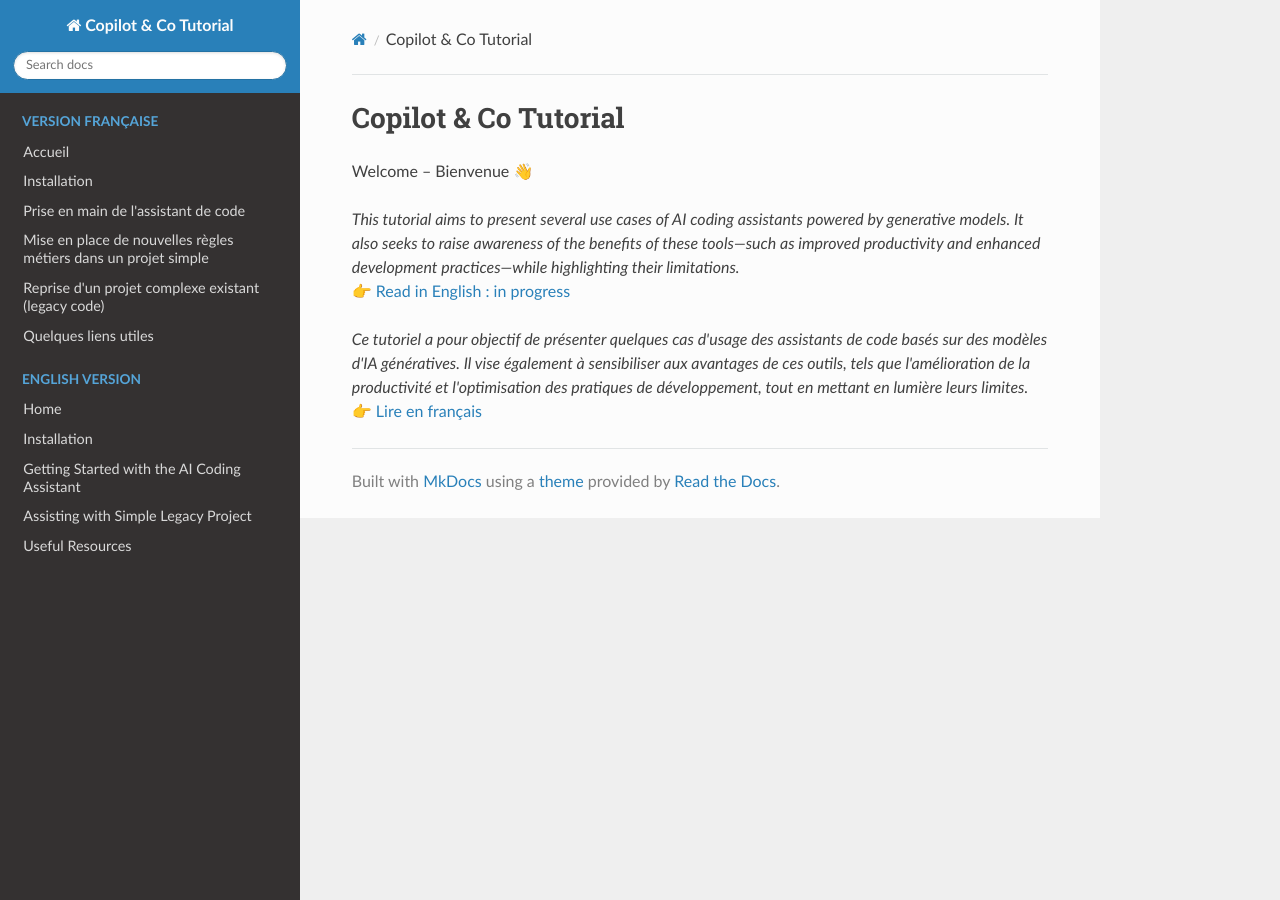
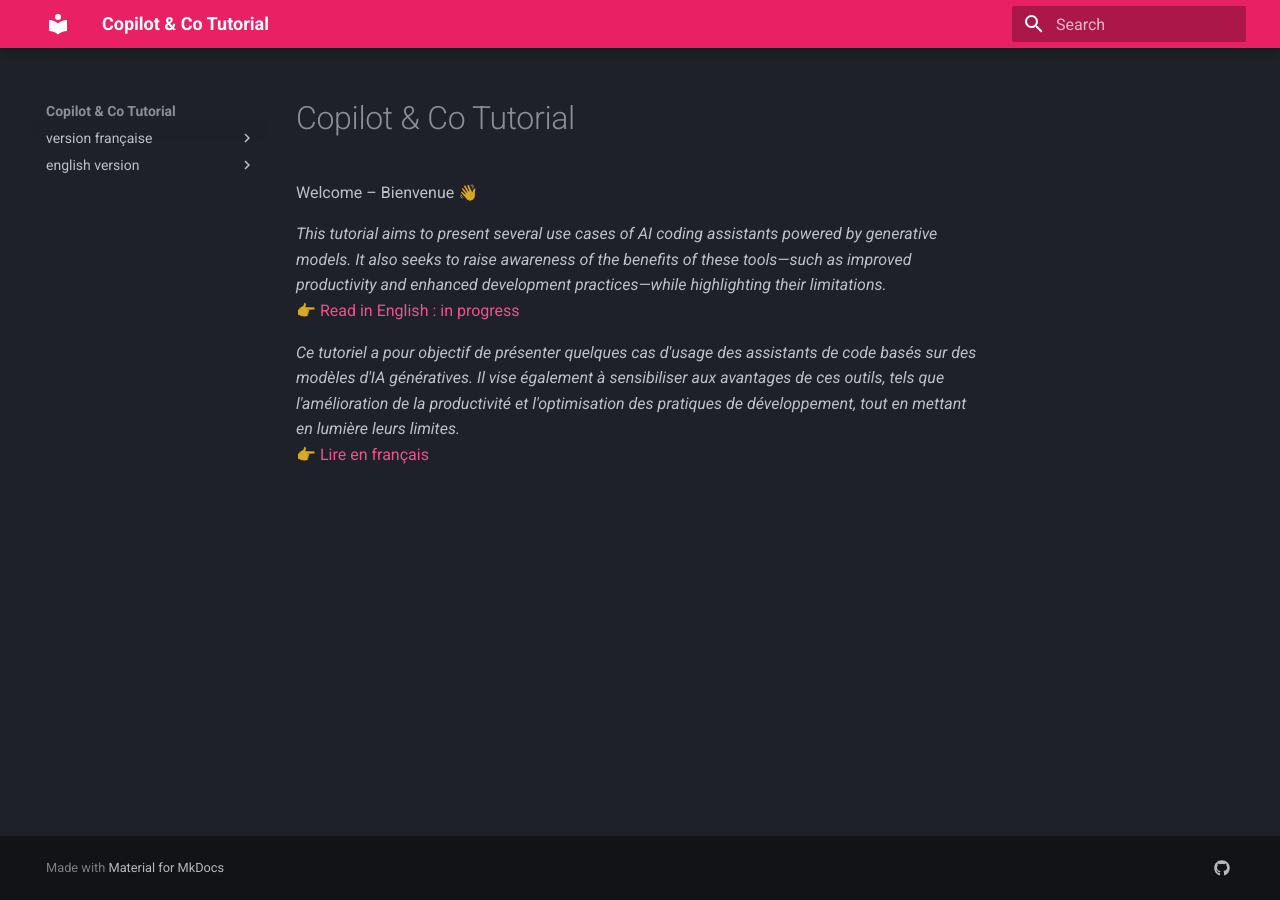
Before and after one commit to iblasquez/tuto-copilot-genai, an MkDocs documentation site: the page built from docs/index.md, in a window 1280 px wide. Built offline with MkDocs 1.6.1 and Material for MkDocs 9.7.7, drawn with Linux system fonts in a browser that asks for light colours; nearby versions of some CDN libraries.

Commit message:
changement de thème vers material

```diff
--- a/mkdocs.yml
+++ b/mkdocs.yml
@@ -2,7 +2,13 @@
 site_url: https://iblasquez.github.io/tuto-copilot-genai/
 
 theme:
-  name: readthedocs
+  name: material
+  palette:
+    scheme : slate
+    primary: pink
+    accent: cyan
+  features:
+  - navigation.footer
 
 nav:
   - version française:
@@ -27,3 +33,9 @@
   - footnotes
   - toc:
       permalink: true
+
+extra:
+  social:
+    - icon: fontawesome/brands/github
+      link: https://github.com/iblasquez
+      name: github.com
```
